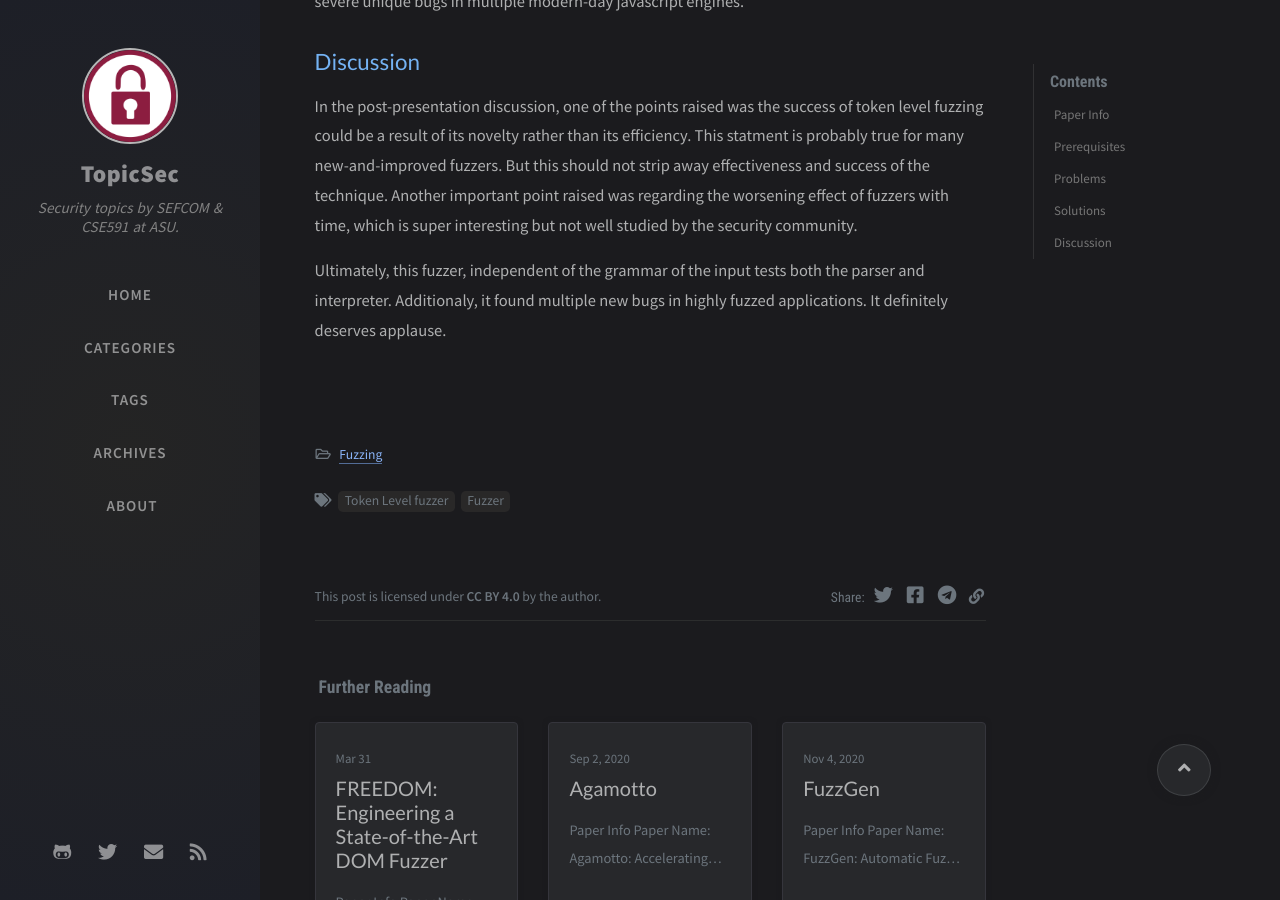
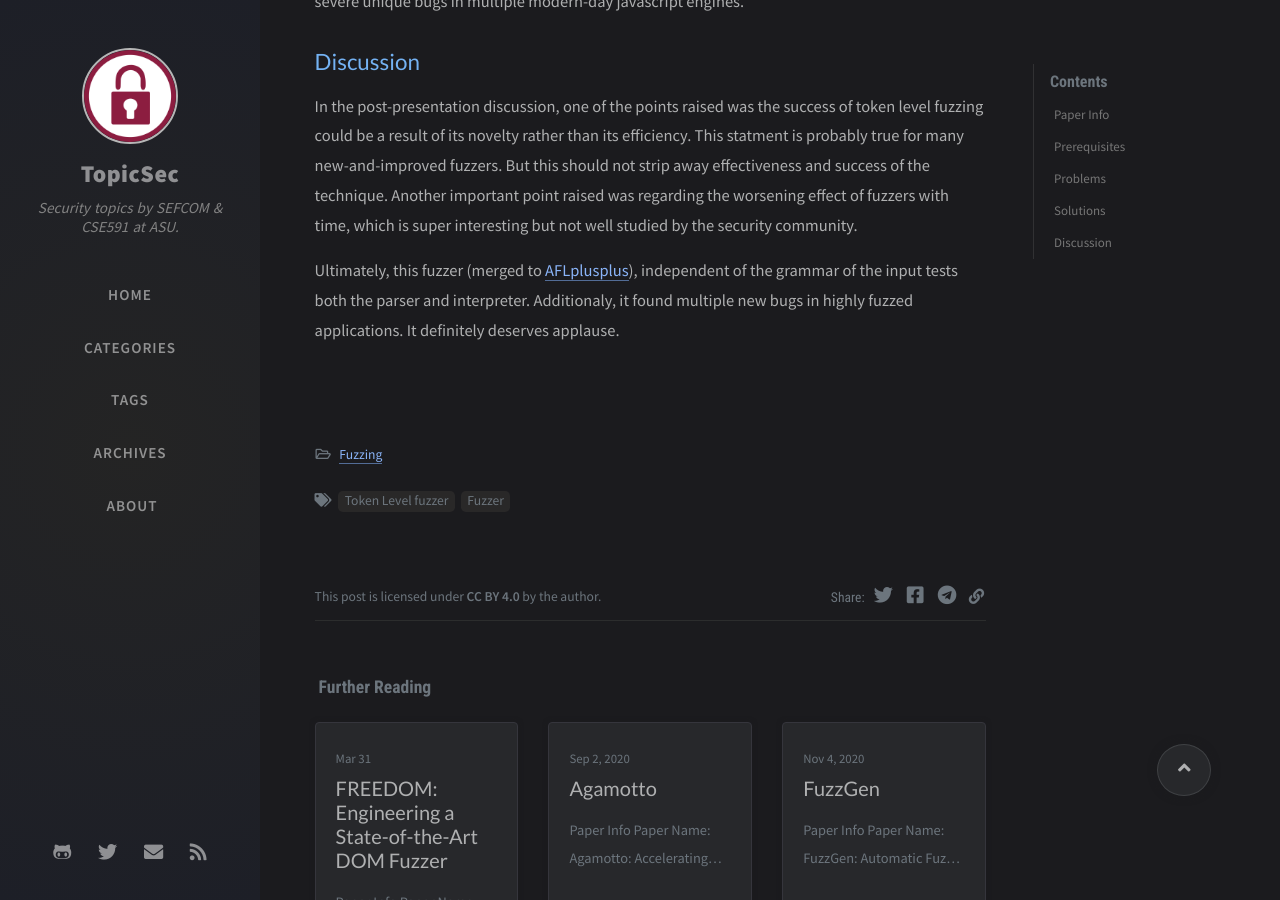
Before and after one commit to TopicSec/topicsec.github.io, a Jekyll site: the page built from _posts/2021-09-14-token-level-fuzzer.md, in a window 1280 px wide and 900 px high, scrolled down 2585 px. Built offline with Jekyll 4.4.1, drawn with Linux system fonts in a browser that asks for light colours; nearby versions of some CDN libraries; comment, search, counter and statistics services are not loaded.

Commit message:
reference to AFL++

```diff
--- a/_posts/2021-09-14-token-level-fuzzer.md
+++ b/_posts/2021-09-14-token-level-fuzzer.md
@@ -54,4 +54,4 @@ It is observed that token level fuzzing performed better in almost all sections
 ## Discussion
 In the post-presentation discussion, one of the points raised was the success of token level fuzzing could be a result of its novelty rather than its efficiency. This statment is probably true for many new-and-improved fuzzers. But this should not strip away effectiveness and success of the technique. Another important point raised was regarding the worsening effect of fuzzers with time, which is super interesting but not well studied by the security community.
 
-Ultimately, this fuzzer, independent of the grammar of the input tests both the parser and interpreter. Additionaly, it found multiple new bugs in highly fuzzed applications. It definitely deserves applause.
+Ultimately, this fuzzer (merged to [AFLplusplus](https://github.com/AFLplusplus/LibAFL/pull/274)), independent of the grammar of the input tests both the parser and interpreter. Additionaly, it found multiple new bugs in highly fuzzed applications. It definitely deserves applause.
```
